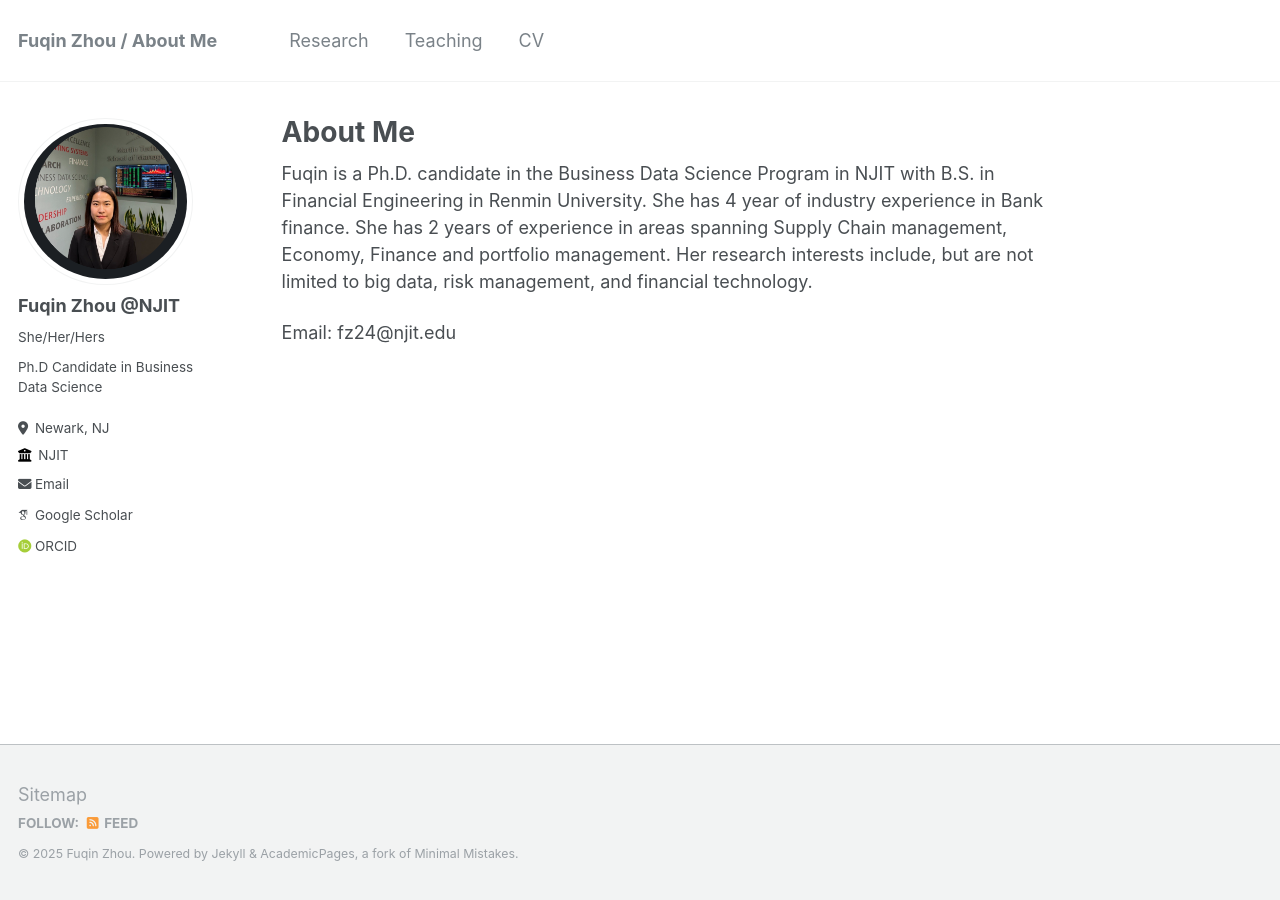
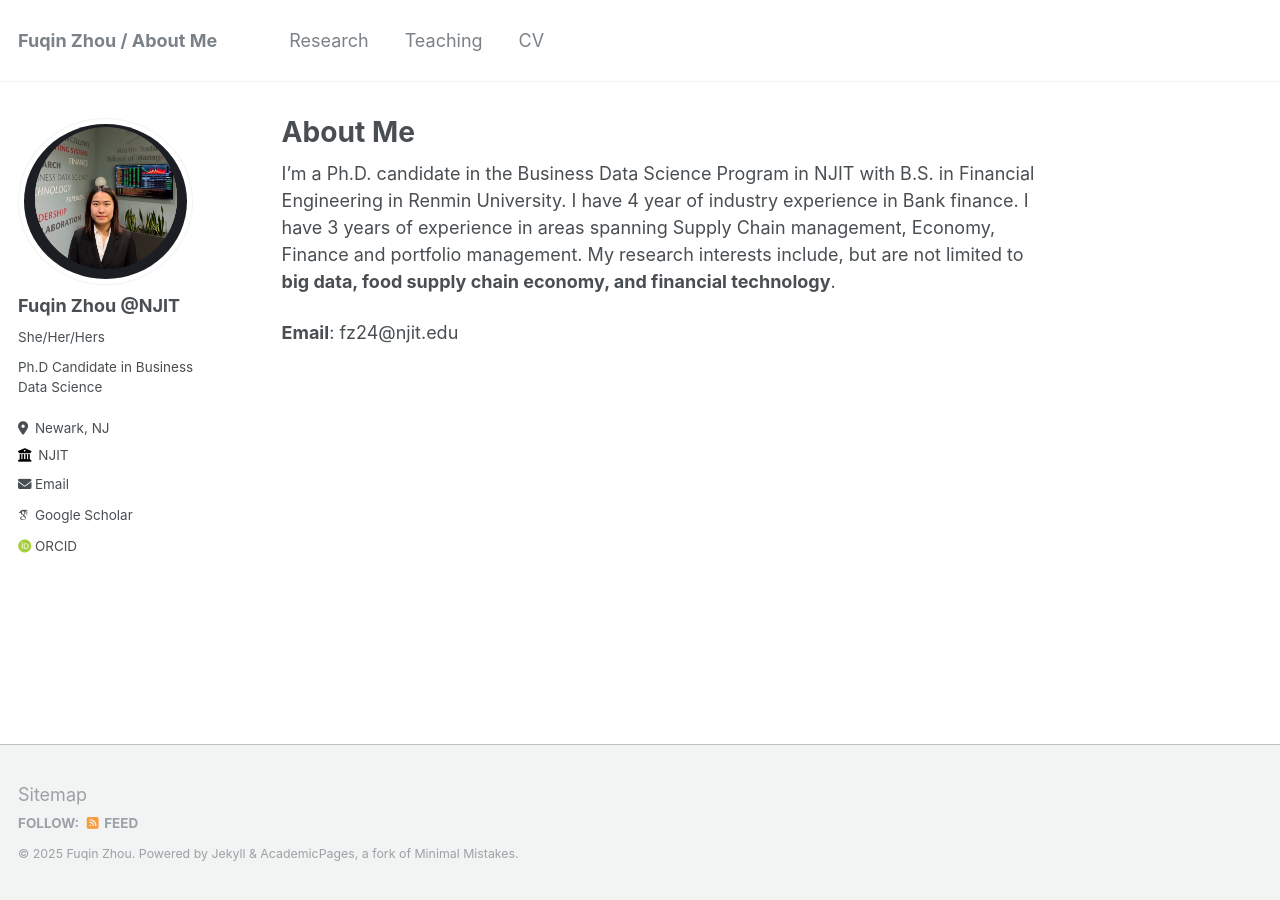
Before and after one commit to zhoufq001/zhoufq001.github.io, a Jekyll site: the page built from _pages/about.md, in a window 1280 px wide. Built offline with Jekyll 4.4.1, drawn with Linux system fonts in a browser that asks for light colours; some web fonts are replaced.

Commit message:
update:resum2222221

```diff
--- a/_includes/archive-single.html
+++ b/_includes/archive-single.html
@@ -43,7 +43,7 @@
         {% elsif post.collection == 'publications' %}
           <p> <i>{{ post.venue }}</i>, {{ post.date | default: "1900-01-01" | date: "%Y" }} </p>
         {% elsif post.date %}
-         <p class="page__date"><strong><i class="fa fa-fw fa-calendar" aria-hidden="true"></i> {{ site.data.ui-text[site.locale].date_label | default: "Published:" }}</strong> <time datetime="{{ post.date | default: "1900-01-01" | date_to_xmlschema }}">{{ post.date | default: "1900-01-01" | date: "%B %d, %Y" }}</time></p>
+         <p class="page__date"><strong><i class="fa fa-fw fa-calendar" aria-hidden="true"></i> {{ site.data.ui-text[site.locale].date_label | default: "Published:" }}</strong> <time datetime="{{ post.date | default: "1900-01-01" | date_to_xmlschema }}">{{ post.date | default: "1900-01-01" | date: "%Y" }}</time></p>
         {% endif %}
 
     {% if post.excerpt and site.read_more != 'enabled' %}
--- a/_layouts/single.html
+++ b/_layouts/single.html
@@ -39,7 +39,7 @@ layout: default
         {% elsif page.venue and page.date %}
           <p> <i>{{ page.venue }}</i>, {{ page.date | default: "1900-01-01" | date: "%Y" }} </p>
         {% elsif page.date %}
-          <p class="page__date"><strong><i class="fa fa-fw fa-calendar" aria-hidden="true"></i> {{ site.data.ui-text[site.locale].date_label | default: "Published:" }}</strong> <time datetime="{{ page.date | date_to_xmlschema }}">{{ page.date | default: "1900-01-01" | date: "%B %d, %Y" }}</time></p>
+          <p class="page__date"><strong><i class="fa fa-fw fa-calendar" aria-hidden="true"></i> {{ site.data.ui-text[site.locale].date_label | default: "Published:" }}</strong> <time datetime="{{ page.date | date_to_xmlschema }}">{{ page.date | default: "1900-01-01" | date: "%Y" }}</time></p>
         {% endif %}
         </header>
       {% endunless %}
--- a/_pages/about.md
+++ b/_pages/about.md
@@ -7,10 +7,10 @@ redirect_from:
   - /about.html
 ---
 
-Fuqin is a Ph.D. candidate in the Business Data Science Program in NJIT with B.S. in Financial Engineering in Renmin University. She has 4 year of industry experience in Bank finance.  She has 2 years of experience in areas spanning Supply Chain management, Economy, Finance and portfolio management.
-Her research interests include, but are not limited to big data, risk management, and financial technology.
+I'm a Ph.D. candidate in the Business Data Science Program in NJIT with B.S. in Financial Engineering in Renmin University. I have 4 year of industry experience in Bank finance.  I have 3 years of experience in areas spanning Supply Chain management, Economy, Finance and portfolio management.
+My research interests include, but are not limited to **big data, food supply chain economy, and financial technology**.
 
-Email: fz24@njit.edu
+**Email**: fz24@njit.edu
 
 
 
--- a/_pages/teaching.html
+++ b/_pages/teaching.html
@@ -1,7 +1,7 @@
 ---
 layout: archive
 title: "Teaching"
-permalink: /teaching/
+permalink: #/teaching/
 author_profile: true
 ---
 
```
